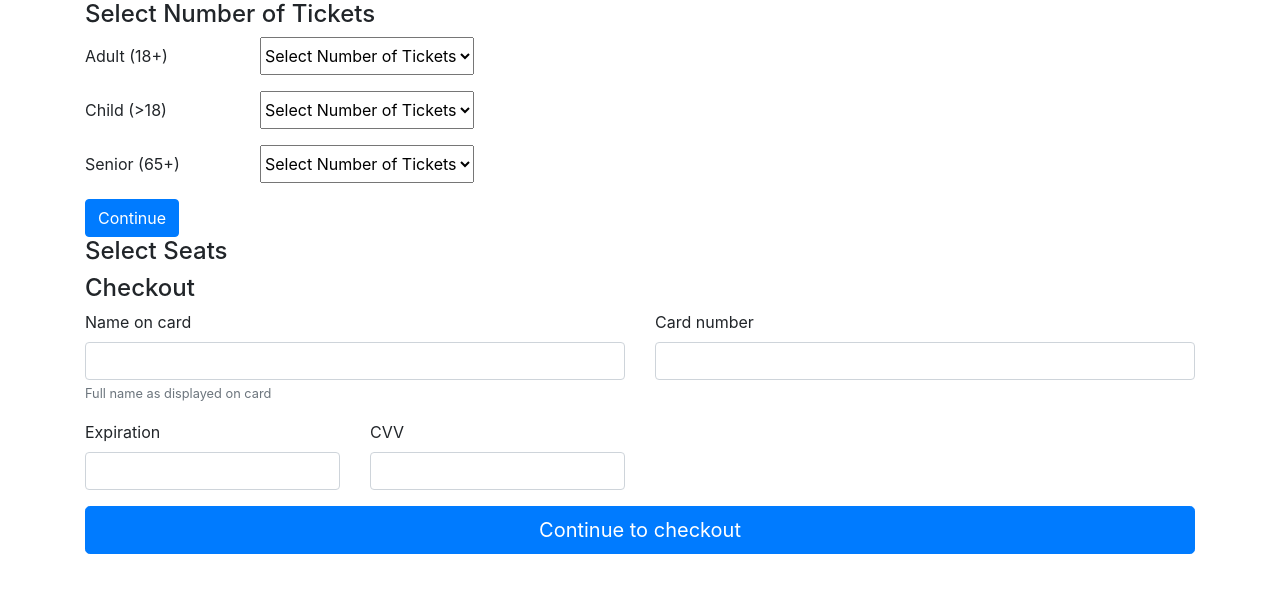
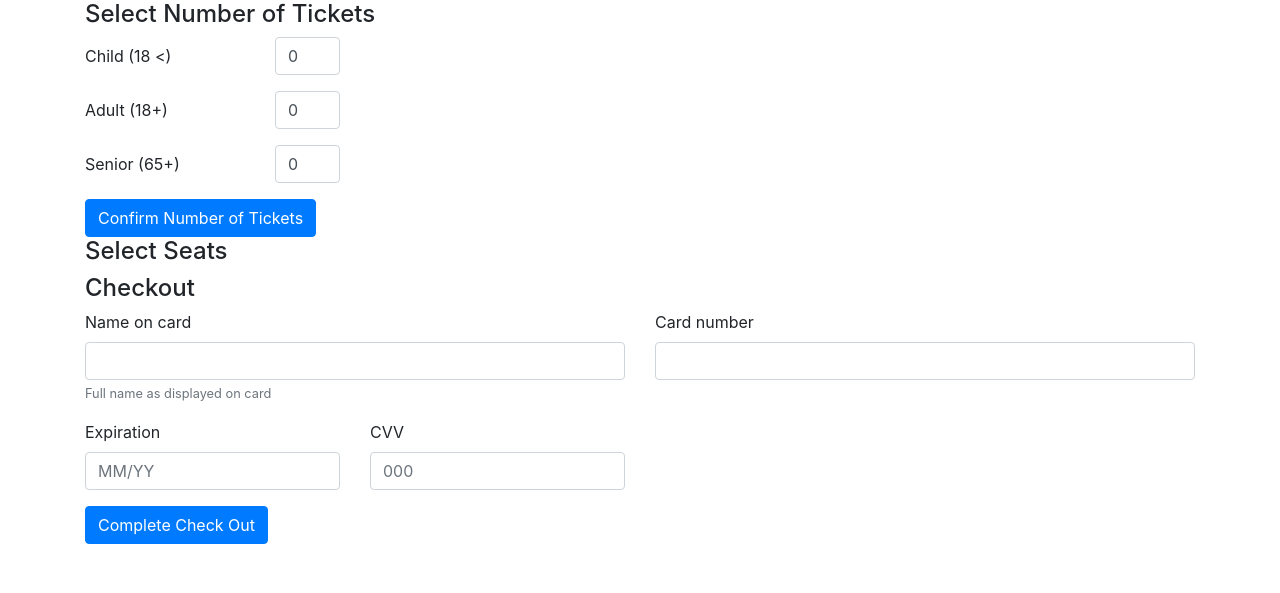
Before and after one commit to AndrzejMiskow/PyFilms-FullStack-Application, a Django app: page /customer/test in a window 1280 px wide. Shown: the part 56-649 px from the top of the page. Run offline with Django 3.2, Linux system fonts and the light colour scheme; some libraries are stand-ins or nearby versions.

Commit message:
Updated number of tickets to number fields.

```diff
--- a/PyFilmsInc_root/customer/templates/buyTickets.html
+++ b/PyFilmsInc_root/customer/templates/buyTickets.html
@@ -12,38 +12,33 @@ Checkout
 
     <h4>Select Number of Tickets </h4>
     <form>
-        <div class="row mb-3">
-            <label for="inputAdult" class="col-sm-2 col-form-label">Adult (18+)</label>
-                <select class="form-select" aria-label="Default select example" id="inputAdult">
-                    <option selected>Select Number of Tickets</option>
-                    <option value="1">1</option>
-                    <option value="2">2</option>
-                    <option value="3">3</option>
-                </select>
-        </div>
-        <div class="row mb-3">
-            <label for="inputChild" class="col-sm-2 col-form-label">Child (>18)</label>
-            <select class="form-select" aria-label="Default select example" id="inputChild">
-                <option selected>Select Number of Tickets</option>
-                <option value="1">1</option>
-                <option value="2">2</option>
-                <option value="3">3</option>
-            </select>
-        </div>
-        <div class="row mb-3">
-            <label for="inputSenior" class="col-sm-2 col-form-label">Senior (65+)</label>
-            <select class="form-select" aria-label="Default select example" id="inputSenior">
-                <option selected>Select Number of Tickets</option>
-                <option value="1">1</option>
-                <option value="2">2</option>
-                <option value="3">3</option>
-            </select>
+        <div class="form-group row">
+            <label for="qChild" class="col-sm-2 col-form-label">Child (18 <)</label>
+            <div class="col-sm-1">
+                <input type="number" class="form-control" id="qChild" value="0">
+            </div>
         </div>
 
-        <button type="submit" class="btn btn-primary">Continue</button>
+        <div class="form-group row">
+            <label for="qAdult" class="col-sm-2 col-form-label">Adult (18+)</label>
+            <div class="col-sm-1">
+                <input type="number" class="form-control" id="qAdult" value="0">
+            </div>
+        </div>
+
+        <div class="form-group row">
+            <label for="qSenior" class="col-sm-2 col-form-label">Senior (65+)</label>
+            <div class="col-sm-1">
+                <input type="number" class="form-control" id="qSenior" value="0">
+            </div>
+        </div>
+
+        <button class="btn btn-primary" type="submit">Confirm Number of Tickets</button>
+
     </form>
 
     <h4>Select Seats</h4>
+
 
 
 
@@ -78,20 +73,21 @@ Checkout
         <div class="row">
             <div class="col-md-3 mb-3">
                 <label for="cExpiration">Expiration</label>
-                <input type="text" class="form-control" id="cExpiration" placeholder="" required="">
+                <input type="text" class="form-control" id="cExpiration" placeholder="MM/YY" required="">
                 <div class="invalid-feedback">
                     Expiration date required
                 </div>
             </div>
             <div class="col-md-3 mb-3">
                 <label for="cCVV">CVV</label>
-                <input type="text" class="form-control" id="cCVV" placeholder="" required="">
+                <input type="text" class="form-control" id="cCVV" placeholder="000" required="">
                 <div class="invalid-feedback">
                     Security code required
                 </div>
             </div>
         </div>
-        <button class="btn btn-primary btn-lg btn-block" type="submit">Continue to checkout</button>
+
+        <button class="btn btn-primary" type="submit">Complete Check Out</button>
 
 </div>
 
```
